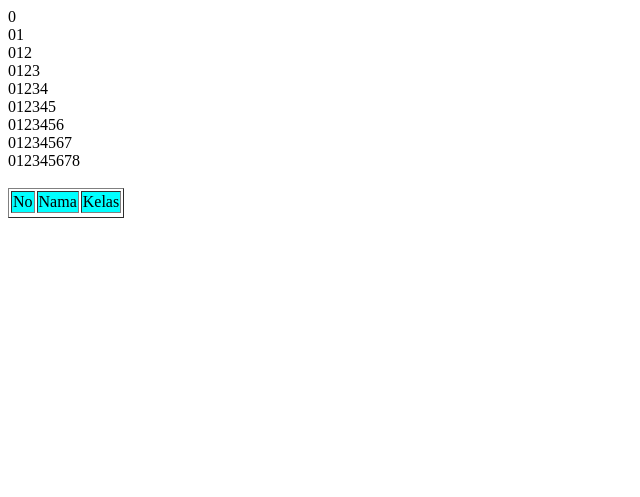
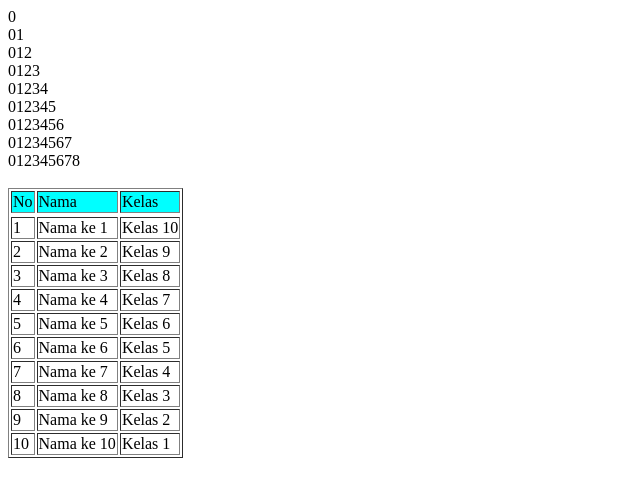
Before and after one commit to Babett10/Latihan-PHP, a PHP site: page /sesi27.php in a window 1280 px wide. Shown: the top 497 px of the page, without its empty margins (0-640 px from the left). Run offline with PHP 8.4, Linux system fonts and the light colour scheme.

Commit message:
update tugas sesi 27

```diff
--- a/sesi27.php
+++ b/sesi27.php
@@ -26,9 +26,20 @@
         <tr>
 
         <?php
+        $count = 10;
+        for ($i=1; $i <=10 ; $i++) {
+        ?>
+            <tr>
+                <td><?php echo $i; ?></td>
+                <td>Nama ke <?php echo $i; ?></td>
+                <td>Kelas <?php
+                echo "$count"; $count--;
 
-
-
+                ?>
+                </td>
+            </tr>
+        <?php
+        }
         ?>
 
 
```
